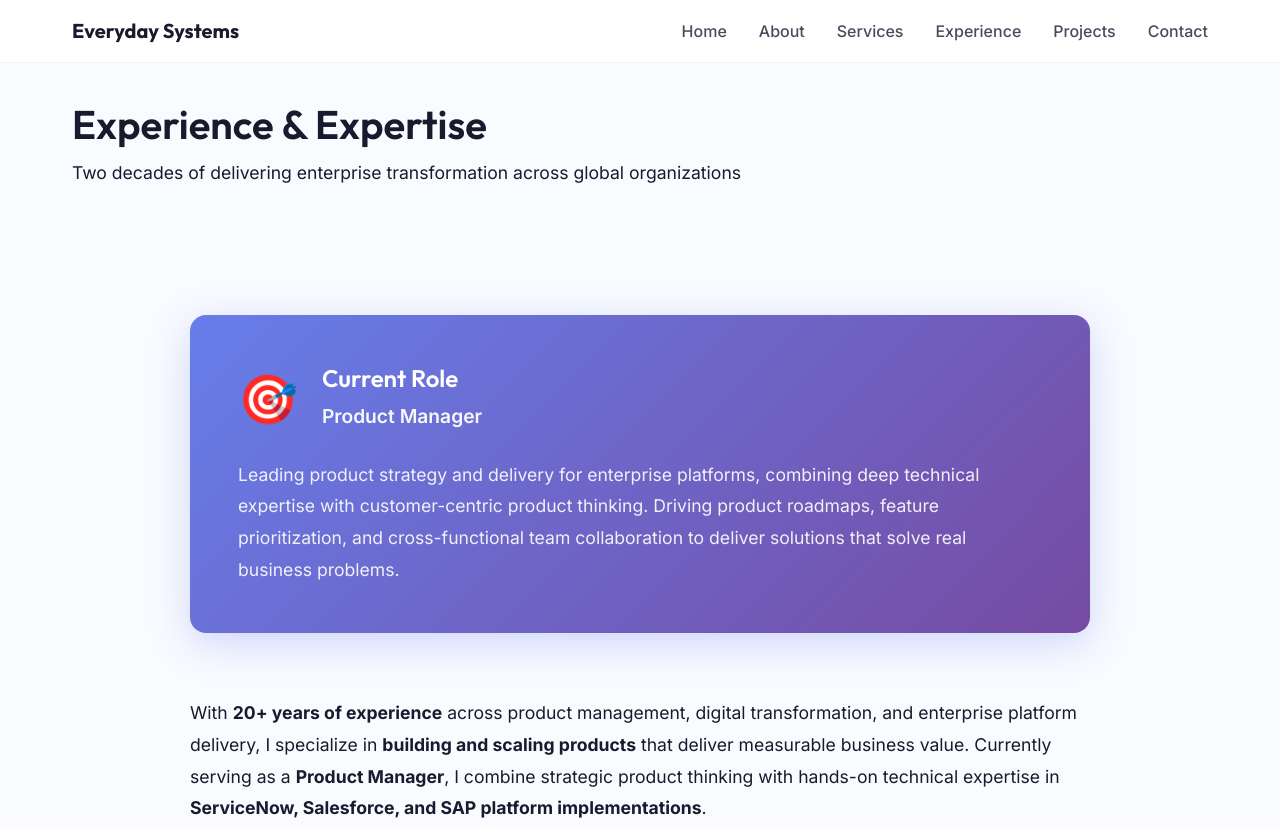
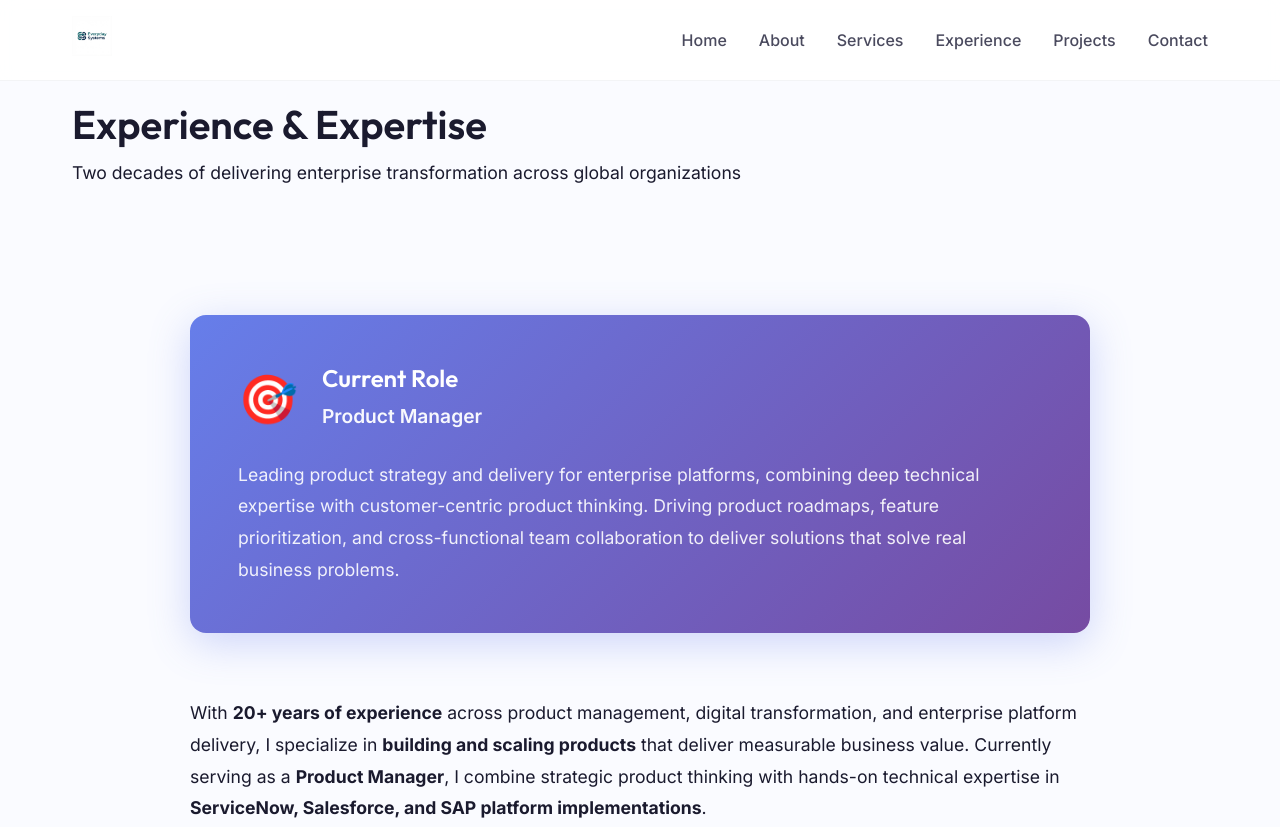
Before and after one commit to kanwarsx-prog/everyday-systems, a website: page about.html in a window 1280 px wide. Shown: the top 827 px of the page. Drawn offline with Linux system fonts and the light colour scheme.

Commit message:
Replace text logo with image logo in navigation across all pages

```diff
--- a/about.html
+++ b/about.html
@@ -19,7 +19,9 @@
     <!-- Navigation -->
     <nav class="navbar" id="navbar">
         <div class="nav-container">
-            <a href="index.html" class="logo">Everyday Systems</a>
+            <a href="index.html" class="logo">
+                <img src="assets/everyday-systems-logo.png" alt="Everyday Systems" style="height: 40px;">
+            </a>
 
             <button class="menu-toggle" id="menuToggle" aria-label="Toggle menu">
                 <span></span>
```
Also changed, not shown: contact.html (+3 -1 lines), experience.html (+3 -1 lines), index.html (+3 -1 lines), projects.html (+3 -1 lines), services.html (+3 -1 lines).
